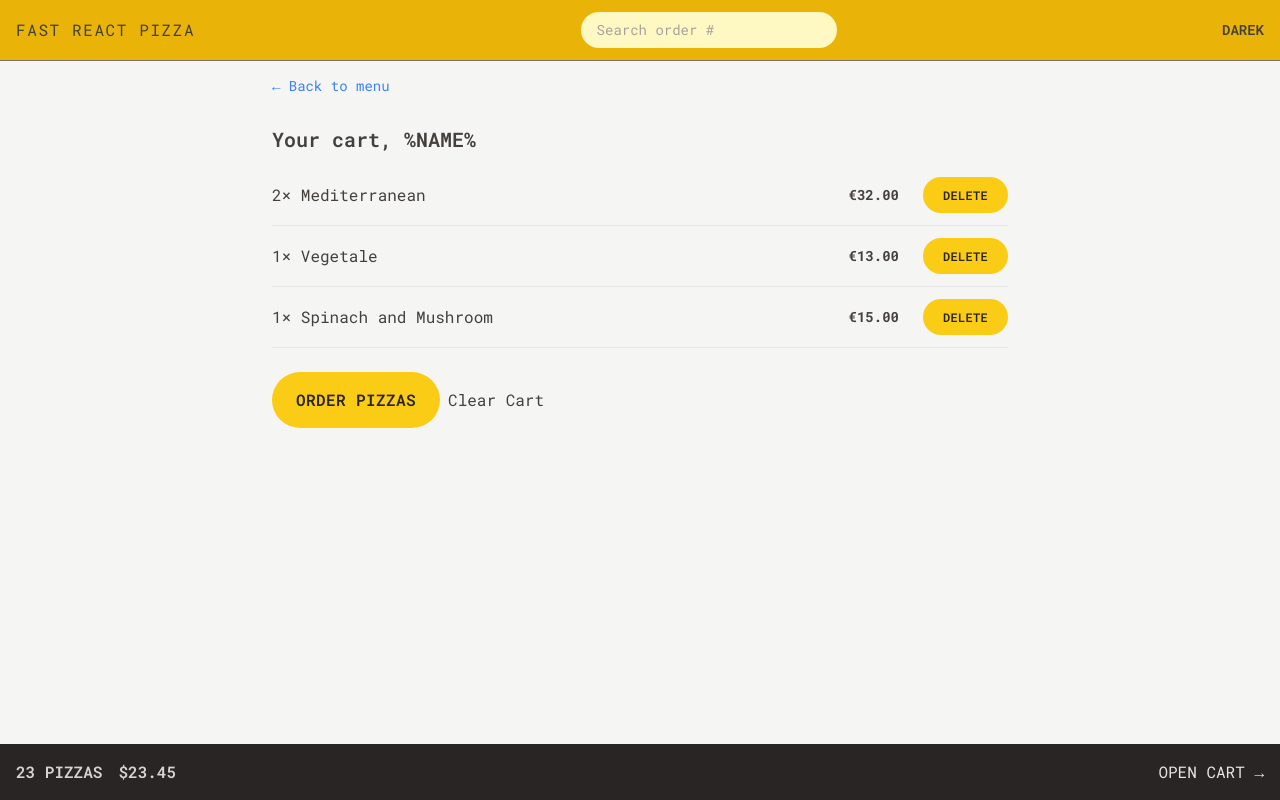
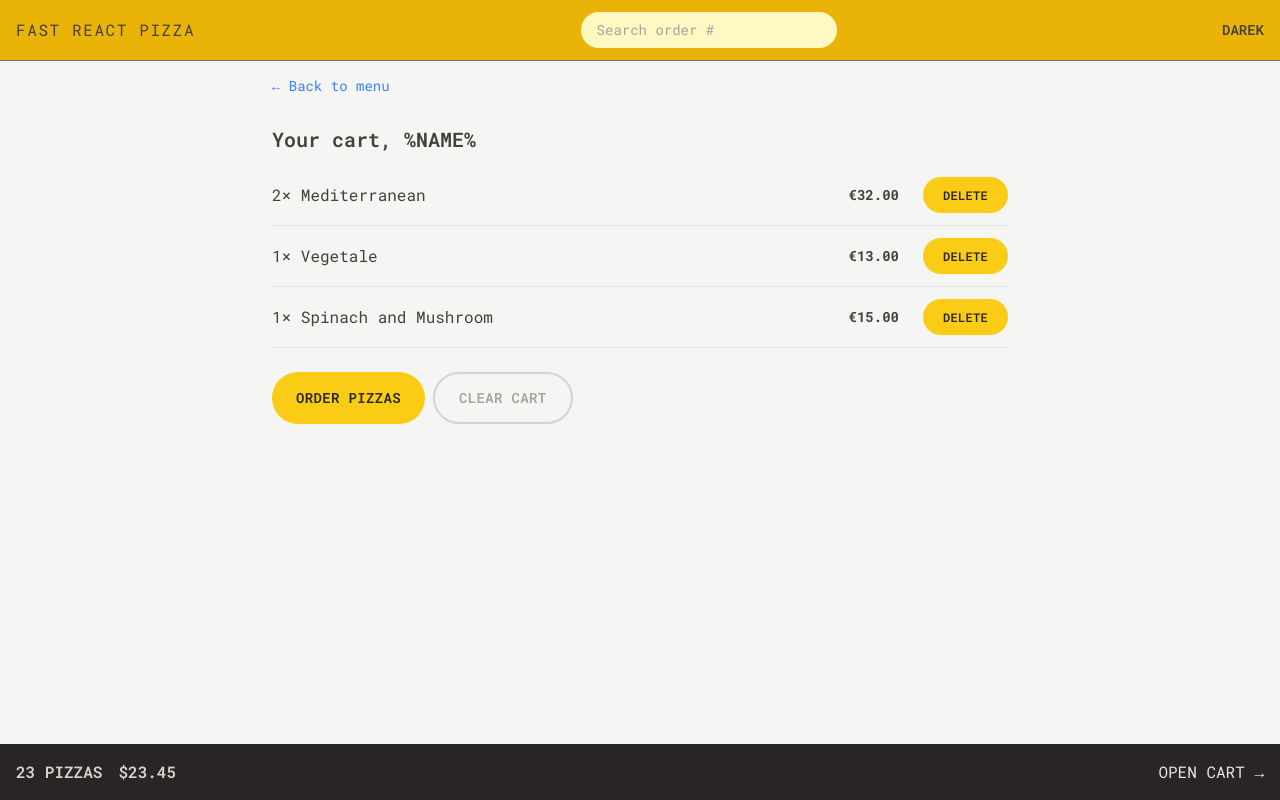
Before and after one commit to BoosterTech/fast-pizza-co, a React (Vite) app: page /cart in a window 1280 px wide. Built offline with nearby package versions, Linux system fonts and the light colour scheme.

Commit message:
"secondary" style added , base style updated

```diff
--- a/src/ui/Button.jsx
+++ b/src/ui/Button.jsx
@@ -3,10 +3,13 @@ import { Link } from "react-router-dom";
 
 const Button = ({ children, disabled, to, type = "primary" }) => {
   const base =
-    "inline-block rounded-full bg-yellow-400 font-semibold uppercase tracking-wide text-stone-800 transition-colors duration-300 hover:bg-yellow-300 focus:outline-none focus:ring focus:ring-yellow-300 focus:ring-offset-2 disabled:cursor-not-allowed ";
+    "inline-block text-sm rounded-full bg-yellow-400 font-semibold uppercase tracking-wide text-stone-800 transition-colors duration-300 hover:bg-yellow-300 focus:outline-none focus:ring focus:ring-yellow-300 focus:ring-offset-2 disabled:cursor-not-allowed ";
 
   const styles = {
     primary: base + " px-4 py-3 md:px-6 md:py-4",
+    secondary:
+      "px-4 py-2.5 text-sm md:px-6 md:py-3.5 inline-block border-2 border-stone-300 rounded-full bg-transparent font-semibold uppercase tracking-wide text-stone-400 transition-colors duration-300 hover:text-stone-800 focus:text-stone-800hover:bg-stone-300 focus:outline-none focus:ring focus:ring-stone-200  focus:ring-offset-2 disabled:cursor-not-allowed ",
+
     small: base + " px-4 py-2 md:px-5 md:py-2.5 text-xs",
   };
 
```
